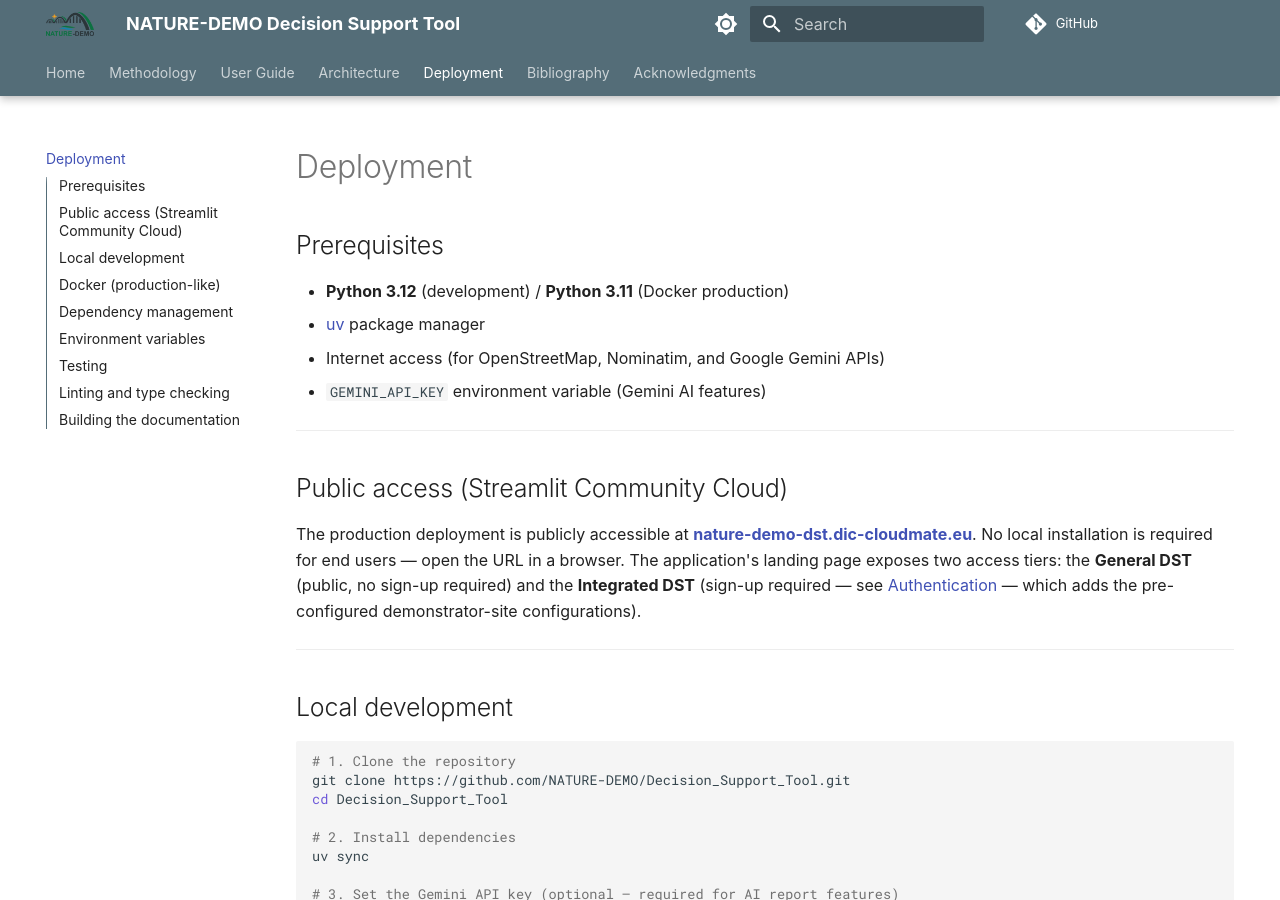
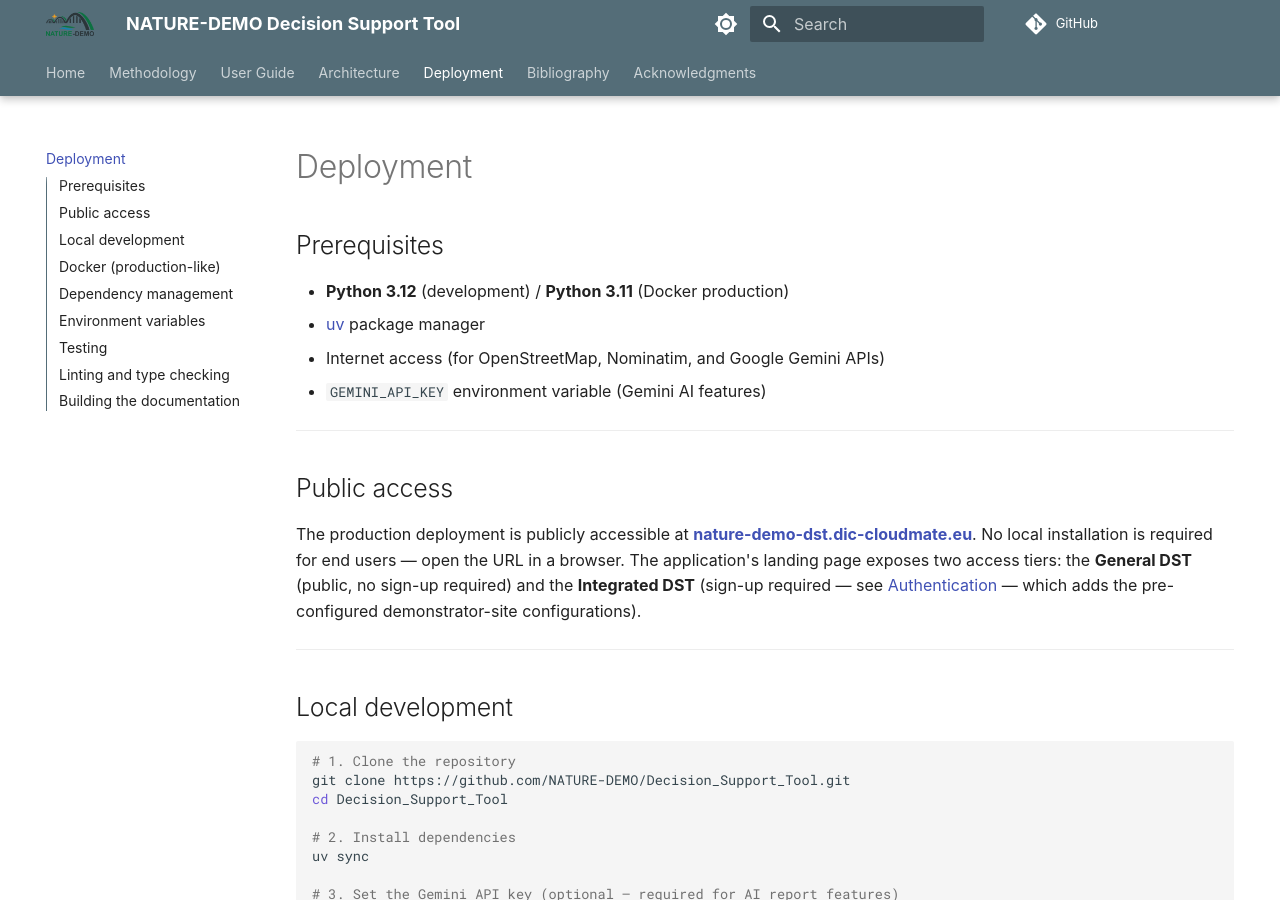
Before and after one commit to NATURE-DEMO/Decision_Support_Tool, an MkDocs documentation site: the page built from docs/deployment.md, in a window 1280 px wide and 900 px high. Built offline with MkDocs 1.6.1 and Material for MkDocs 9.7.7, drawn with Linux system fonts in a browser that asks for light colours; some web fonts are replaced; comment, search, counter and statistics services are not loaded.

Commit message:
docs: drop incorrect Streamlit Community Cloud reference
The production deployment is at dic-cloudmate.eu, not Streamlit
Community Cloud. The section header now simply reads 'Public access'.

```diff
--- a/docs/deployment.md
+++ b/docs/deployment.md
@@ -9,7 +9,7 @@
 
 ---
 
-## Public access (Streamlit Community Cloud)
+## Public access
 
 The production deployment is publicly accessible at **[nature-demo-dst.dic-cloudmate.eu](https://nature-demo-dst.dic-cloudmate.eu)**. No local installation is required for end users — open the URL in a browser. The application's landing page exposes two access tiers: the **General DST** (public, no sign-up required) and the **Integrated DST** (sign-up required — see [Authentication](user_guide/authentication.md) — which adds the pre-configured demonstrator-site configurations).
 
```
